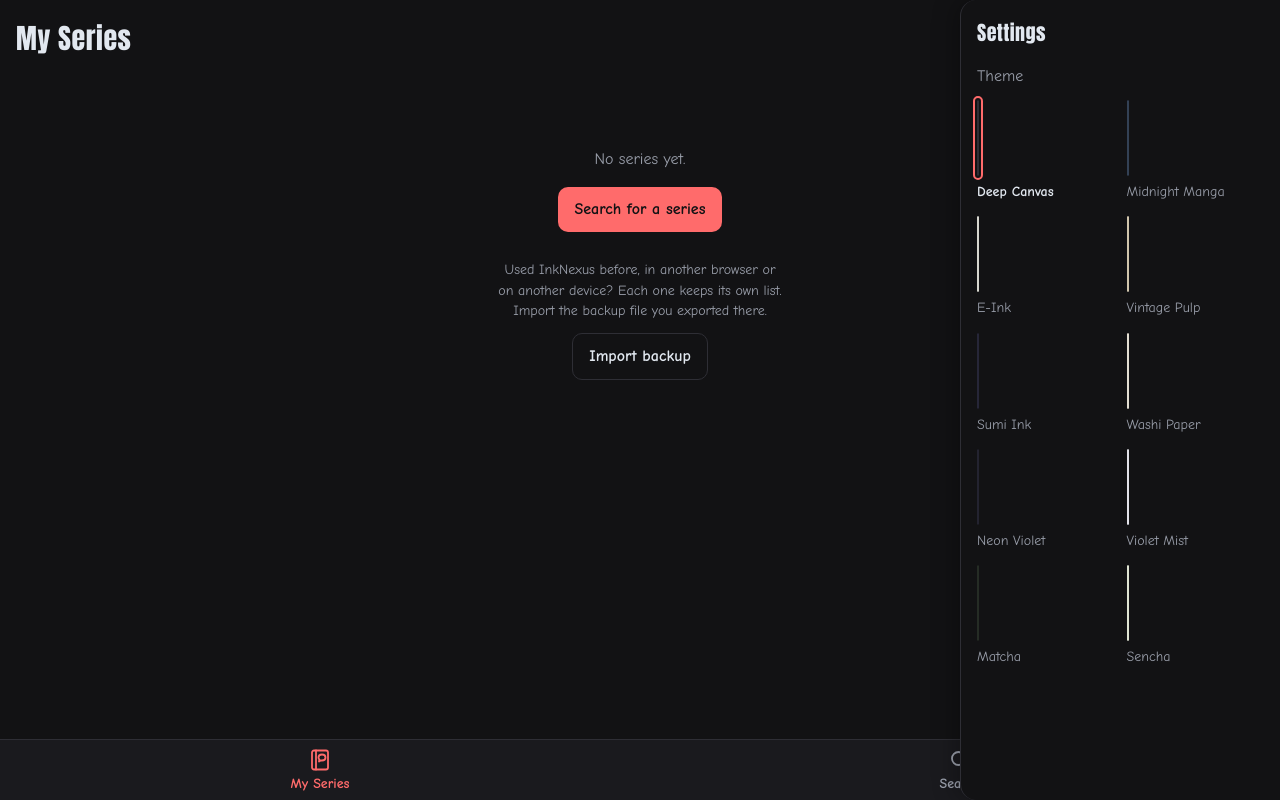
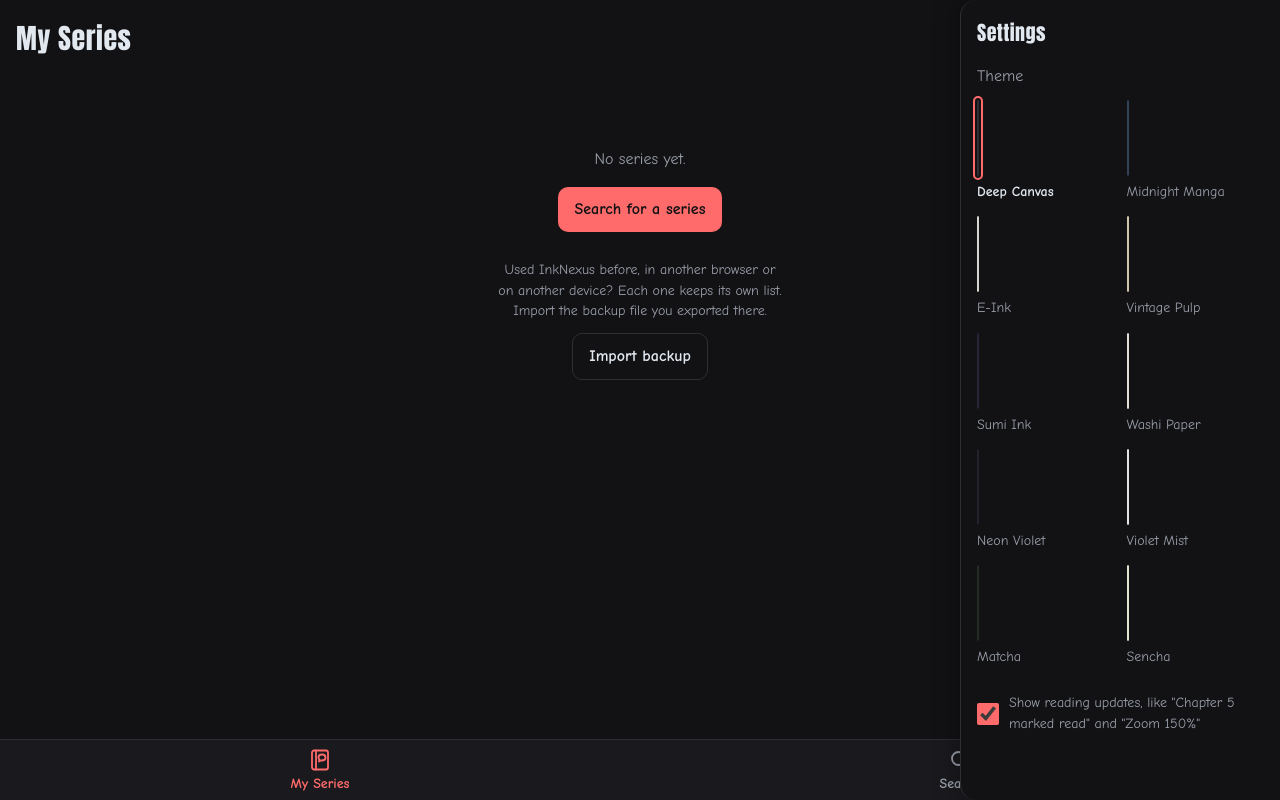
Before and after one commit to Chris-203/inknexus, a React (Vite) app: page / in a window 1280 px wide. Both pictures are taken after a click on the button "Settings". Built offline with nearby package versions, Linux system fonts and the light colour scheme; a web font is replaced by a local one.

Commit message:
Add a Settings switch to hide routine reading messages
"Chapter X marked read", "Now on chapter X", "Zoom X%", "Site zoom X%" and
"Opened in the browser" can be turned off in Settings. Errors and
confirmations of a tap still always show. The choice is kept on the device.

```diff
--- a/src/App.tsx
+++ b/src/App.tsx
@@ -2,6 +2,7 @@
 import { AppContext, type AppApi, type SearchState, type View } from './context';
 import { ImportSheet } from './components/ImportSheet';
 import { chaptersDiffer, mergeImport, planImport, type Duplicate } from './lib/importBackup';
+import { showsReadingUpdates } from './lib/readingUpdates';
 import { parseBackup } from './lib/storage';
 import { findSeries, getState, replaceState, useStore } from './lib/store';
 import type { Series as SeriesT } from './lib/types';
@@ -81,7 +82,8 @@
     [navigate],
   );
 
-  const toast = useCallback((text: string) => {
+  const toast = useCallback((text: string, update = false) => {
+    if (update && !showsReadingUpdates()) return;
     setMessage({ text, on: true });
     clearTimeout(toastTimer.current);
     toastTimer.current = window.setTimeout(() => setMessage((m) => ({ ...m, on: false })), 3200);
--- a/src/context.ts
+++ b/src/context.ts
@@ -23,7 +23,8 @@
   navigate: (v: View, replace?: boolean) => void;
   /** The in-app back button: step back through history when there is an app view behind, otherwise go to `fallback`. */
   goBack: (fallback: View) => void;
-  toast: (message: string) => void;
+  /** Show a message for a moment. `update` marks a routine reading update, which Settings can turn off; errors and confirmations never pass it. */
+  toast: (message: string, update?: boolean) => void;
   /** Open the file picker to import a backup. */
   importBackup: () => void;
   /** Search or browse results, kept while you open a series and come back. */
--- a/src/lib/pasteLink.ts
+++ b/src/lib/pasteLink.ts
@@ -3,7 +3,7 @@
 import { setLast, updateSeries } from './store';
 
 /** Read a chapter link from the clipboard (or a prompt), set the chapter from it, and teach link source `i` its URL pattern. */
-export async function pasteChapterLink(seriesId: string, i: number, toast: (m: string) => void) {
+export async function pasteChapterLink(seriesId: string, i: number, toast: (m: string, update?: boolean) => void) {
   let t = '';
   try {
     t = await navigator.clipboard.readText();
@@ -17,5 +17,5 @@
     links: x.links.map((l, k) => (k === i ? { ...l, tpl: r.tpl, resume: t, rn: r.num, ...(r.idPrefixed ? { url: r.series } : {}) } : l)),
   }));
   setLast(seriesId, r.num);
-  toast(`Now on chapter ${fmt(r.num)}`);
+  toast(`Now on chapter ${fmt(r.num)}`, true);
 }
--- /dev/null
+++ b/src/lib/readingUpdates.ts
@@ -0,0 +1,21 @@
+import { useSyncExternalStore } from 'react';
+import { createChanges } from './changes';
+import { readJson, writeJson } from './storage';
+
+// Whether routine reading messages ("Chapter 5 marked read", "Zoom 150%") show, kept on this device only (not in backups).
+const KEY = 'inknexus-reading-updates';
+const changes = createChanges();
+
+/** On unless turned off. */
+export function showsReadingUpdates(): boolean {
+  return readJson(KEY) !== false;
+}
+
+export function useShowsReadingUpdates(): boolean {
+  return useSyncExternalStore(changes.subscribe, showsReadingUpdates);
+}
+
+export function setShowsReadingUpdates(on: boolean) {
+  writeJson(KEY, on);
+  changes.emit();
+}
--- a/src/views/Frame.tsx
+++ b/src/views/Frame.tsx
@@ -38,20 +38,20 @@
   const next = () => {
     if (!l.tpl) return;
     setLast(x.id, Math.max(x.last || 0, view.ch));
-    toast(`Chapter ${fmt(view.ch)} marked read`);
+    toast(`Chapter ${fmt(view.ch)} marked read`, true);
     toChapter(view.ch + 1);
   };
   const plusOne = () => {
     const n = nextWhole(x.last || 0);
     setLast(x.id, n);
-    toast(`Now on chapter ${fmt(n)}`);
+    toast(`Now on chapter ${fmt(n)}`, true);
   };
   // The site is laid out narrower and scaled back up to fill the screen, like the browser's text zoom.
   const zoom = (d: number) => {
     const z = stepZoom(fz, d);
     setFz(z);
     setFrameZoom(site, z);
-    toast(`Site zoom ${Math.round(z * 100)}%`);
+    toast(`Site zoom ${Math.round(z * 100)}%`, true);
   };
 
   return (
--- a/src/views/Library.tsx
+++ b/src/views/Library.tsx
@@ -4,6 +4,7 @@
 import { ThemePicker } from '../components/ThemePicker';
 import { imageSrc } from '../lib/api';
 import { fmt } from '../lib/format';
+import { setShowsReadingUpdates, useShowsReadingUpdates } from '../lib/readingUpdates';
 import { getState, removeSeries, useStore } from '../lib/store';
 import { checkUpdates, latestFor, newCount, useUpdates } from '../lib/updates';
 
@@ -153,10 +154,17 @@
 /** Settings in a drawer from the right edge, opened from the gear. */
 function SettingsSheet({ onClose }: { onClose: () => void }) {
   const sheet = useSheet(onClose);
+  const updates = useShowsReadingUpdates();
   return (
     <Sheet label="Settings" sheet={sheet} drawer>
       <h2>Settings</h2>
       <ThemePicker />
+      <div className="pad">
+        <label className="opt">
+          <input type="checkbox" checked={updates} onChange={(e) => setShowsReadingUpdates(e.target.checked)} />
+          Show reading updates, like "Chapter 5 marked read" and "Zoom 150%"
+        </label>
+      </div>
     </Sheet>
   );
 }
--- a/src/views/Reader.tsx
+++ b/src/views/Reader.tsx
@@ -49,7 +49,7 @@
         ob.disconnect();
         if (n > (findSeries(x.id)?.last || 0)) {
           setLast(x.id, n);
-          toast(`Chapter ${fmt(n)} marked read`);
+          toast(`Chapter ${fmt(n)} marked read`, true);
         }
       },
       { threshold: 0.6 },
@@ -113,7 +113,7 @@
     const z = zoom.current?.zoomBy(d);
     // Zooming scrolls to keep the middle in place; that is not the reader scrolling on.
     base.current = scrollY;
-    if (z) toast(`Zoom ${Math.round(z * 100)}%`);
+    if (z) toast(`Zoom ${Math.round(z * 100)}%`, true);
   };
 
   // Data-saver image first; on error try full quality once, then mark the page failed and say so once for this chapter.
--- a/src/views/Series.tsx
+++ b/src/views/Series.tsx
@@ -207,7 +207,7 @@
     const url = mode === 'resume' ? l.resume || '' : n && l.tpl ? chapterLink(l.tpl, n) : '';
     if (opensInBrowser(site)) {
       window.open(url || l.url, '_blank', 'noopener');
-      return toast(n ? `Opened chapter ${fmt(n)} in the browser` : 'Opened in the browser');
+      return toast(n ? `Opened chapter ${fmt(n)} in the browser` : 'Opened in the browser', true);
     }
     navigate({ name: 'frame', id: x.id, i, ch: n, url });
   };
```
Also changed, not shown: 2 other files (tests, documents, lock files or other folders).
